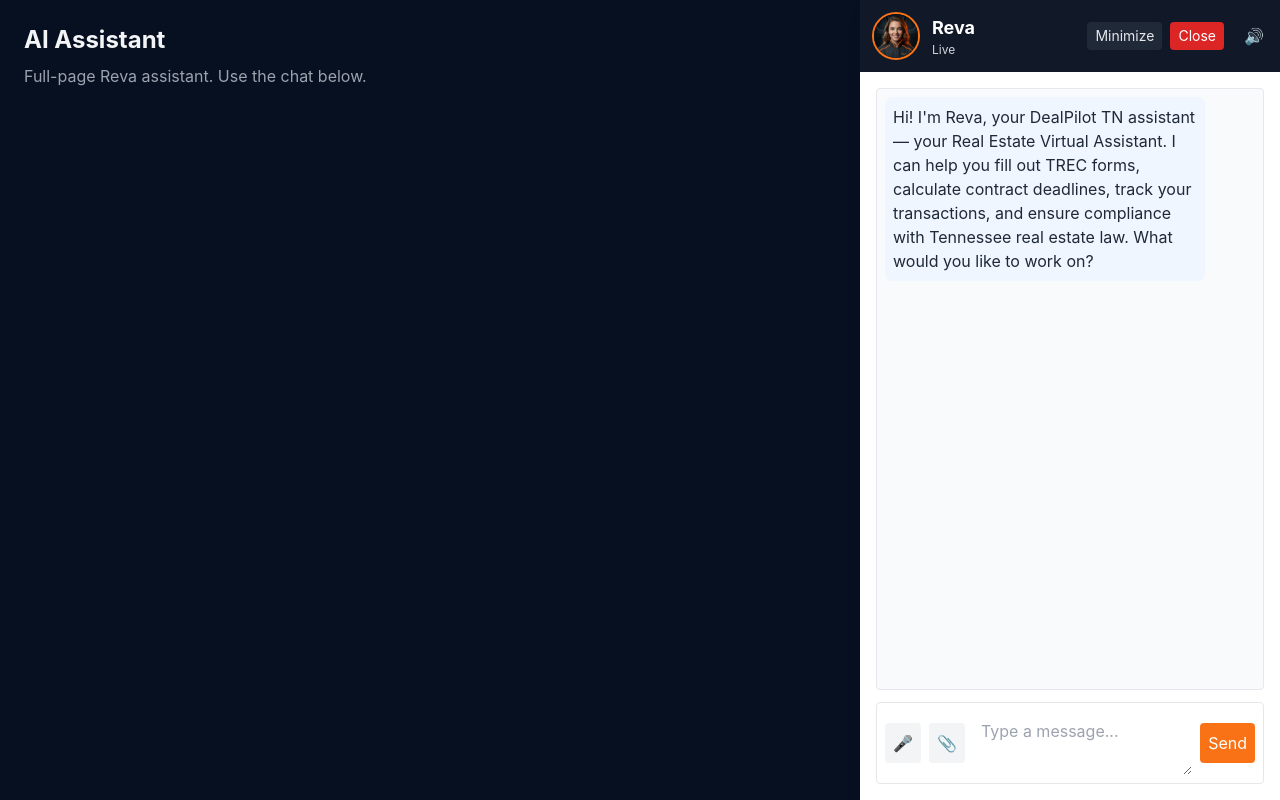
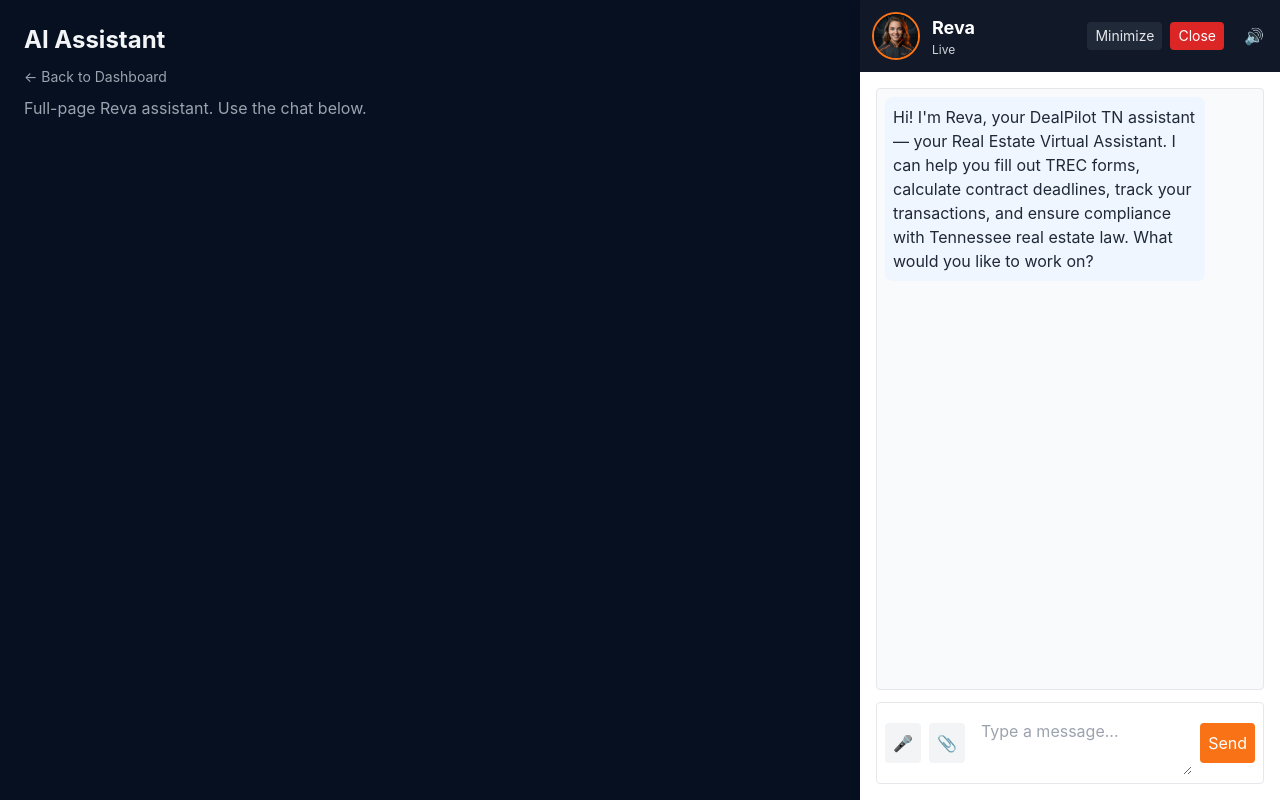
Before and after one commit to mbright4497/dealpilot-tn, a Next.js app in the folder dealpilot-tn/web/: page /ai in a window 1280 px wide. Built offline with nearby package versions, Linux system fonts and the light colour scheme.

Commit message:
fix(deadlines): implement deadlines API handling and add Back to Dashboard links

```diff
--- a/dealpilot-tn/web/src/app/ai/page.tsx
+++ b/dealpilot-tn/web/src/app/ai/page.tsx
@@ -3,5 +3,5 @@ import React from 'react'
 import AIChatbot from '@/components/AIChatbot'
 
 export default function AIPage(){
-  return (<div className="p-6"><h1 className="text-2xl font-bold">AI Assistant</h1><p className="text-gray-400 mt-2">Full-page Reva assistant. Use the chat below.</p><div className="mt-4"><AIChatbot onClose={()=>{}} /></div></div>)
+  return (<div className="p-6"><h1 className="text-2xl font-bold">AI Assistant</h1><div class="mt-2"><a href="/chat" class="text-sm text-gray-400 hover:text-white">← Back to Dashboard</a></div><p className="text-gray-400 mt-2">Full-page Reva assistant. Use the chat below.</p><div className="mt-4"><AIChatbot onClose={()=>{}} /></div></div>)
 }
--- a/dealpilot-tn/web/src/app/deadlines/page.tsx
+++ b/dealpilot-tn/web/src/app/deadlines/page.tsx
@@ -3,7 +3,7 @@ import React, {useEffect, useState} from 'react'
 
 export default function DeadlinesPage(){
   const [items,setItems] = useState<any[]|null>(null)
-  useEffect(()=>{ let mounted=true; (async ()=>{ try{ const res = await fetch('/api/deadlines'); if(!mounted) return; if(res.ok){ const j = await res.json(); setItems(j.deadlines || j || []) } }catch(e){ if(mounted) setItems([]) } })(); return ()=>{ mounted=false } },[])
+  useEffect(()=>{ let mounted=true; (async ()=>{ try{ const res = await fetch('/api/deadlines'); if(!mounted) return; if(res.ok){ const j = await res.json(); setItems(j.deadlines || j || []) } else { setItems([]) } }catch(e){ if(mounted) setItems([]) } })(); return ()=>{ mounted=false } },[])
   if(items===null) return <div className="p-6">Loading...</div>
   if(items.length===0) return <div className="p-6">No upcoming deadlines</div>
   return (<div className="p-6">
--- a/dealpilot-tn/web/src/app/transactions/page.tsx
+++ b/dealpilot-tn/web/src/app/transactions/page.tsx
@@ -6,5 +6,5 @@ import { createBrowserClient } from '@/lib/supabase-browser'
 export default function TransactionsPage(){
   const [transactions,setTransactions] = React.useState<any[]>([])
   React.useEffect(()=>{ let mounted=true; (async ()=>{ try{ const res = await fetch('/api/transactions'); if(!mounted) return; if(res.ok){ const j = await res.json(); setTransactions(Array.isArray(j)? j : j.results || []) } }catch(e){ if(mounted) setTransactions([]) } })(); return ()=>{ mounted=false } },[])
-  return (<div className="p-6"><h1 className="text-2xl font-bold mb-4">Transactions</h1><TransactionList transactions={transactions} onViewChecklist={()=>{}} onOpenDeal={()=>{}} onAddTransaction={()=>{}} onDeleteTransaction={async (id:number)=>{ if(!confirm('Delete this transaction? This cannot be undone.')) return; try{ const res = await fetch('/api/transactions/'+id, { method: 'DELETE' }); if(res.ok) setTransactions(prev=>prev.filter((t:any)=>t.id!==id)) }catch(e){}}} /></div>)
+  return (<div className="p-6"><h1 className="text-2xl font-bold mb-4">Transactions</h1><div class="mt-2"><a href="/chat" class="text-sm text-gray-400 hover:text-white">← Back to Dashboard</a></div><TransactionList transactions={transactions} onViewChecklist={()=>{}} onOpenDeal={()=>{}} onAddTransaction={()=>{}} onDeleteTransaction={async (id:number)=>{ if(!confirm('Delete this transaction? This cannot be undone.')) return; try{ const res = await fetch('/api/transactions/'+id, { method: 'DELETE' }); if(res.ok) setTransactions(prev=>prev.filter((t:any)=>t.id!==id)) }catch(e){}}} /></div>)
 }
```
